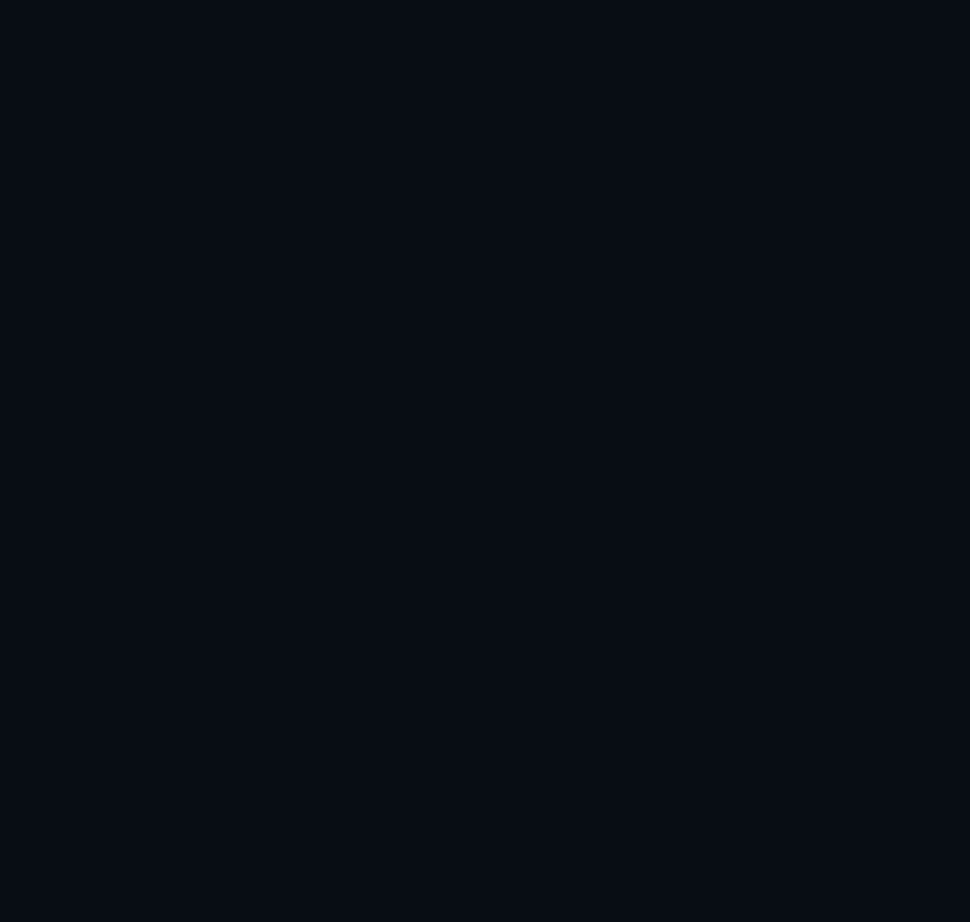
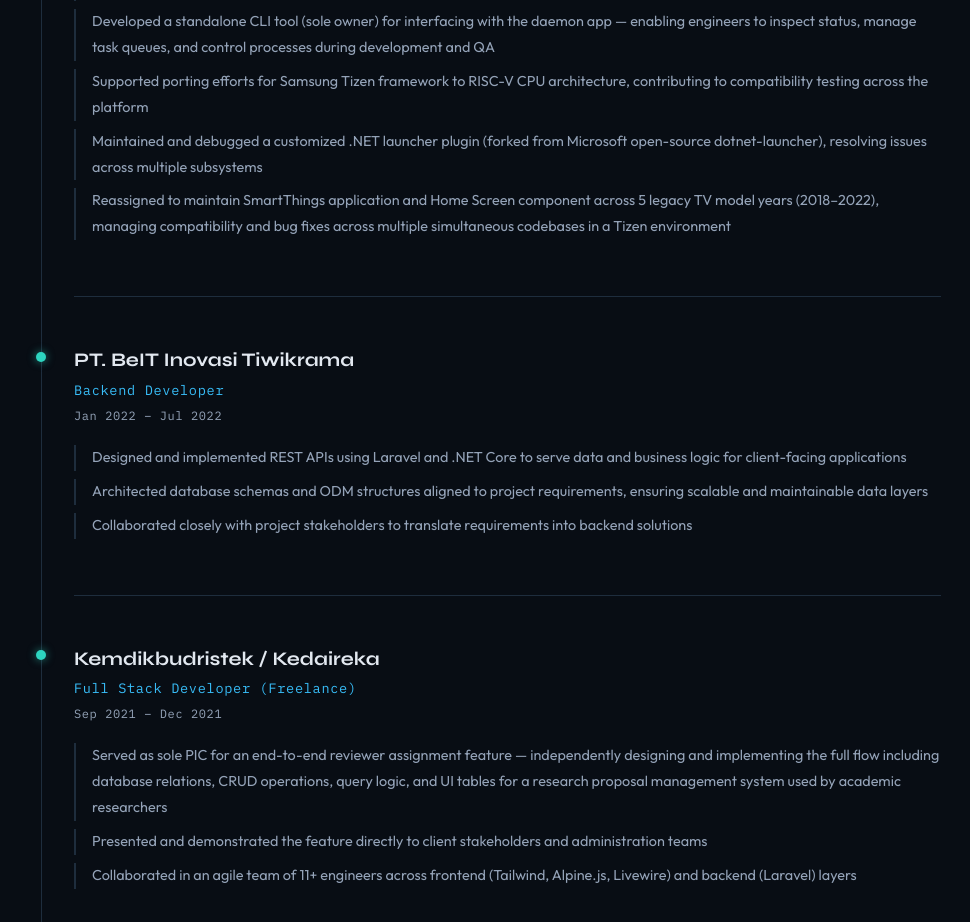
Before and after one commit to swherdika/portofolio, a React (Vite) app: page / in a window 1280 px wide. Shown: the part 1260-2182 px from the top of the page, without its empty margins (149-1119 px from the left). Before the commit the page ends 800 px from the top, so only its background shows below. Built offline with nearby package versions, Linux system fonts and the light colour scheme.

Commit message:
feat: add experience section with timeline

```diff
--- a/src/App.jsx
+++ b/src/App.jsx
@@ -1,12 +1,14 @@
 import './index.css'
 import Navbar from './components/Navbar'
 import Hero from './components/Hero'
+import Experience from './components/Experience'
 
 function App() {
   return (
     <main>
       <Navbar />
       <Hero />
+      <Experience />
     </main>
   )
 }
--- /dev/null
+++ b/src/components/Experience.jsx
@@ -0,0 +1,154 @@
+const experiences = [
+  {
+    company: 'Samsung Research Indonesia',
+    role: 'Software Engineer',
+    period: 'Aug 2022 – Present',
+    bullets: [
+      'Contributed to a cross-functional team of 4 engineers developing a dbus-activated daemon application for Samsung Smart TVs, designed to offload .NET assembly compilation from boot time to idle CPU periods — improving TV startup performance for shipped consumer devices',
+      'Built and maintained compilation queue management logic in C++, including CPU usage threshold monitoring to schedule tasks without straining system resources',
+      'Developed a standalone CLI tool (sole owner) for interfacing with the daemon app — enabling engineers to inspect status, manage task queues, and control processes during development and QA',
+      'Supported porting efforts for Samsung Tizen framework to RISC-V CPU architecture, contributing to compatibility testing across the platform',
+      'Maintained and debugged a customized .NET launcher plugin (forked from Microsoft open-source dotnet-launcher), resolving issues across multiple subsystems',
+      'Reassigned to maintain SmartThings application and Home Screen component across 5 legacy TV model years (2018–2022), managing compatibility and bug fixes across multiple simultaneous codebases in a Tizen environment',
+    ]
+  },
+  {
+    company: 'PT. BeIT Inovasi Tiwikrama',
+    role: 'Backend Developer',
+    period: 'Jan 2022 – Jul 2022',
+    bullets: [
+      'Designed and implemented REST APIs using Laravel and .NET Core to serve data and business logic for client-facing applications',
+      'Architected database schemas and ODM structures aligned to project requirements, ensuring scalable and maintainable data layers',
+      'Collaborated closely with project stakeholders to translate requirements into backend solutions',
+    ]
+  },
+  {
+    company: 'Kemdikbudristek / Kedaireka',
+    role: 'Full Stack Developer (Freelance)',
+    period: 'Sep 2021 – Dec 2021',
+    bullets: [
+      'Served as sole PIC for an end-to-end reviewer assignment feature — independently designing and implementing the full flow including database relations, CRUD operations, query logic, and UI tables for a research proposal management system used by academic researchers',
+      'Presented and demonstrated the feature directly to client stakeholders and administration teams',
+      'Collaborated in an agile team of 11+ engineers across frontend (Tailwind, Alpine.js, Livewire) and backend (Laravel) layers',
+    ]
+  },
+]
+
+function Experience() {
+
+  const sectionStyle = {
+    padding: '6rem 2rem',
+    position: 'relative',
+  }
+
+  const innerStyle = {
+    maxWidth: '900px',
+    margin: '0 auto',
+  }
+
+  const headingStyle = {
+    fontFamily: 'var(--font-display)',
+    fontSize: '2rem',
+    fontWeight: 800,
+    color: 'var(--text-primary)',
+    marginBottom: '0.5rem',
+  }
+
+  const headingAccentStyle = {
+    color: 'var(--accent-teal)',
+  }
+
+  const subheadingStyle = {
+    fontFamily: 'var(--font-mono)',
+    fontSize: '0.8rem',
+    color: 'var(--text-secondary)',
+    letterSpacing: '0.1em',
+    marginBottom: '3rem',
+  }
+
+  const timelineStyle = {
+    position: 'relative',
+    paddingLeft: '2rem',
+    borderLeft: '1px solid var(--border)',
+  }
+
+  const cardStyle = {
+    position: 'relative',
+    marginBottom: '3rem',
+    paddingBottom: '3rem',
+    borderBottom: '1px solid var(--border)',
+  }
+
+  const dotStyle = {
+    position: 'absolute',
+    left: '-2.4rem',
+    top: '0.4rem',
+    width: '10px',
+    height: '10px',
+    borderRadius: '50%',
+    backgroundColor: 'var(--accent-teal)',
+    boxShadow: '0 0 8px rgba(45, 212, 191, 0.6)',
+  }
+
+  const companyStyle = {
+    fontFamily: 'var(--font-display)',
+    fontSize: '1.2rem',
+    fontWeight: 700,
+    color: 'var(--text-primary)',
+    marginBottom: '0.25rem',
+  }
+
+  const roleStyle = {
+    fontFamily: 'var(--font-mono)',
+    fontSize: '0.85rem',
+    color: 'var(--accent-blue)',
+    marginBottom: '0.25rem',
+    letterSpacing: '0.05em',
+  }
+
+  const periodStyle = {
+    fontFamily: 'var(--font-mono)',
+    fontSize: '0.75rem',
+    color: 'var(--text-secondary)',
+    marginBottom: '1.25rem',
+    letterSpacing: '0.05em',
+  }
+
+  const bulletStyle = {
+    color: 'var(--text-secondary)',
+    fontSize: '0.9rem',
+    lineHeight: 1.8,
+    marginBottom: '0.5rem',
+    paddingLeft: '1rem',
+    borderLeft: '2px solid var(--border)',
+  }
+
+  return (
+    <section id="experience" style={sectionStyle}>
+      <div style={innerStyle}>
+
+        <h2 style={headingStyle}>
+          Work <span style={headingAccentStyle}>Experience</span>
+        </h2>
+        <p style={subheadingStyle}>// where i've been</p>
+
+        <div style={timelineStyle}>
+          {experiences.map((exp) => (
+            <div key={exp.company} style={cardStyle}>
+              <div style={dotStyle} />
+              <p style={companyStyle}>{exp.company}</p>
+              <p style={roleStyle}>{exp.role}</p>
+              <p style={periodStyle}>{exp.period}</p>
+              {exp.bullets.map((bullet, i) => (
+                <p key={i} style={bulletStyle}>{bullet}</p>
+              ))}
+            </div>
+          ))}
+        </div>
+
+      </div>
+    </section>
+  )
+}
+
+export default Experience
```
